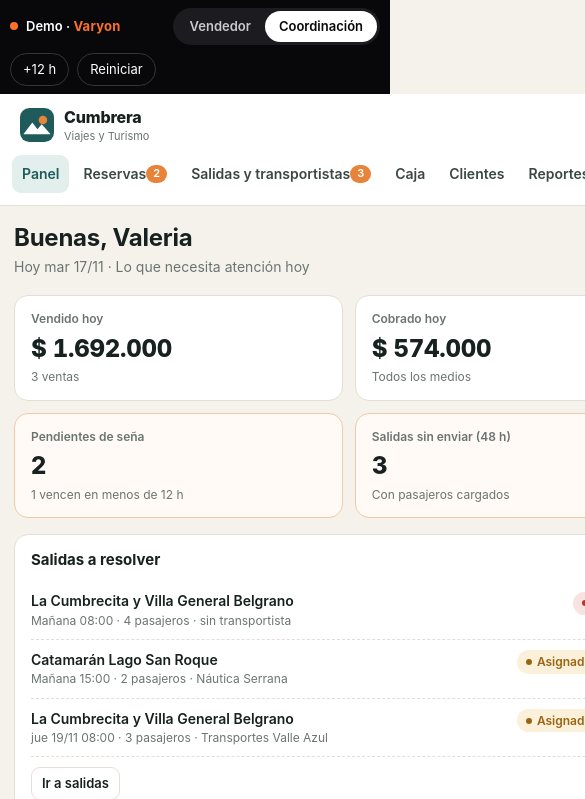
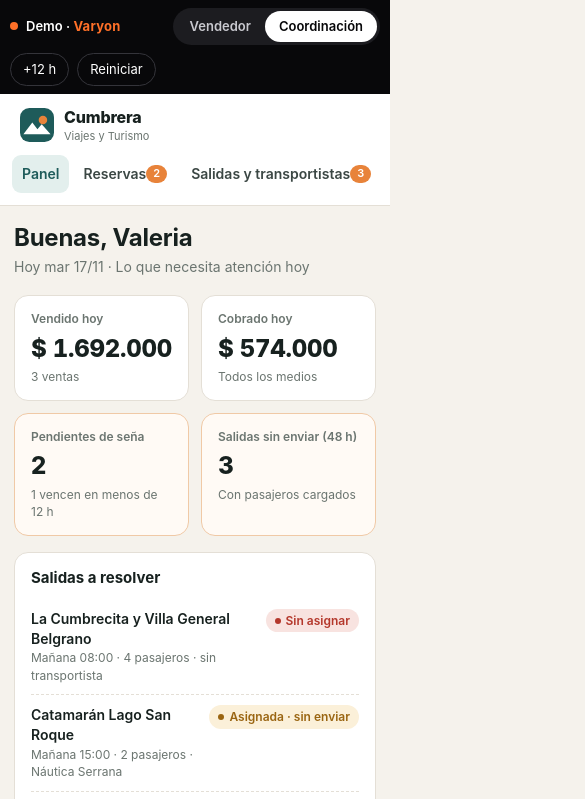
Before and after one commit to federicogaldame21/varyon-demo-agencias, a plain HTML site: page index.html in a window 390 px wide. Both pictures are taken after a click on the button "Coordinación". Shown: the top 799 px of the page, 585 px wide, since content can reach past the window. Drawn offline with Linux system fonts and the light colour scheme.

Commit message:
Adaptación a celular

```diff
--- a/styles.css
+++ b/styles.css
@@ -250,3 +250,12 @@ td.actions .btn + .btn { margin-left: 6px; }
 .pp-p { font-size: 12px; opacity: .7; padding: 0 10px 10px; }
 .pp[aria-pressed="true"] { border-color: var(--brand); box-shadow: 0 0 0 3px var(--brand-soft); }
 .voucher-foto { width: 100%; aspect-ratio: 16 / 7; object-fit: cover; display: block; }
+
+/* ---------- Ajuste móvil: nada se desborda del ancho de pantalla ---------- */
+.coord > *, .coord main, .sidebar { min-width: 0; }
+@media (max-width: 760px) {
+  .coord { grid-template-columns: minmax(0, 1fr); }
+  .nav { max-width: 100%; -webkit-overflow-scrolling: touch; }
+  .filters input { min-width: 0; width: 100%; }
+  .tablewrap td:first-child, .tablewrap th:first-child { white-space: nowrap; }
+}
```
